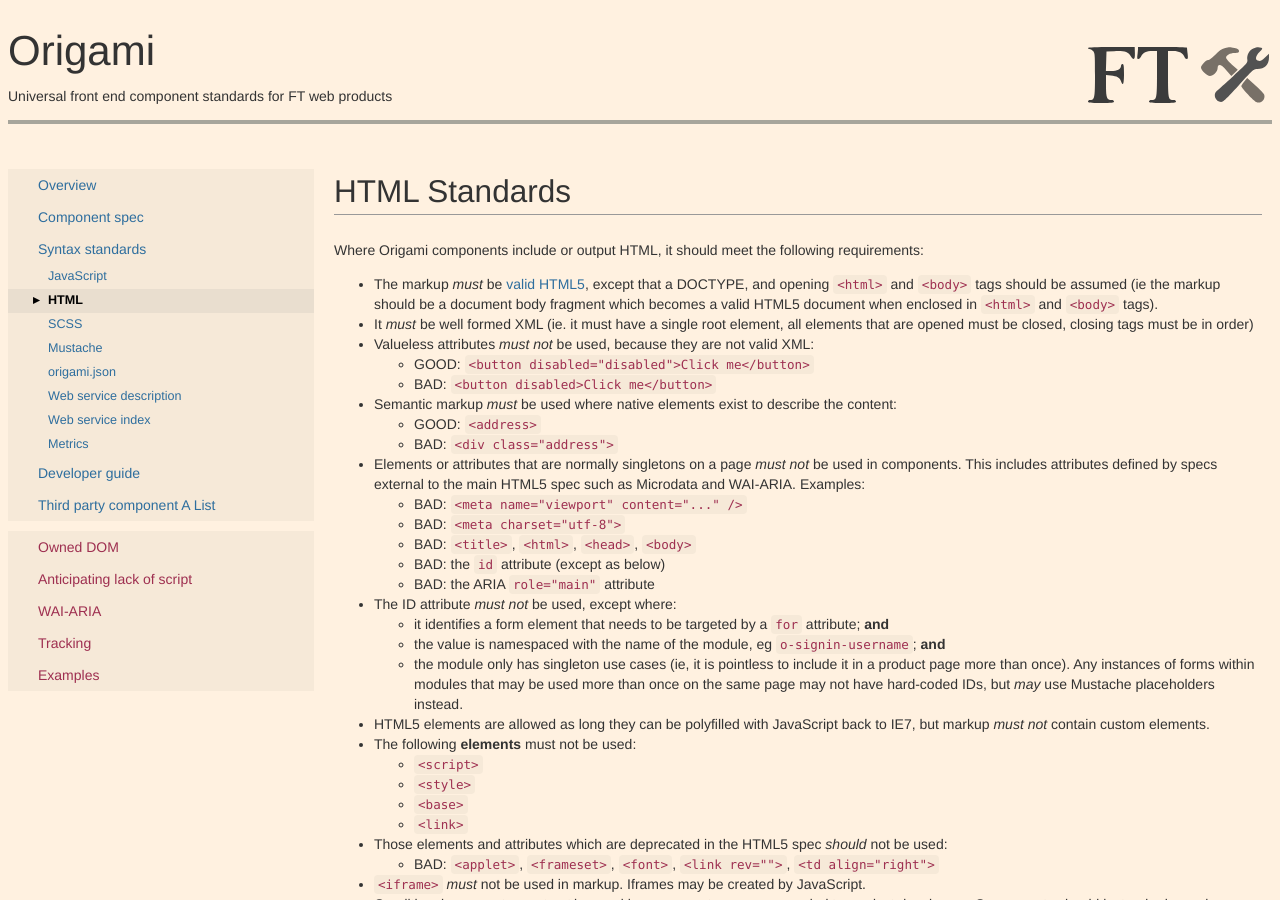
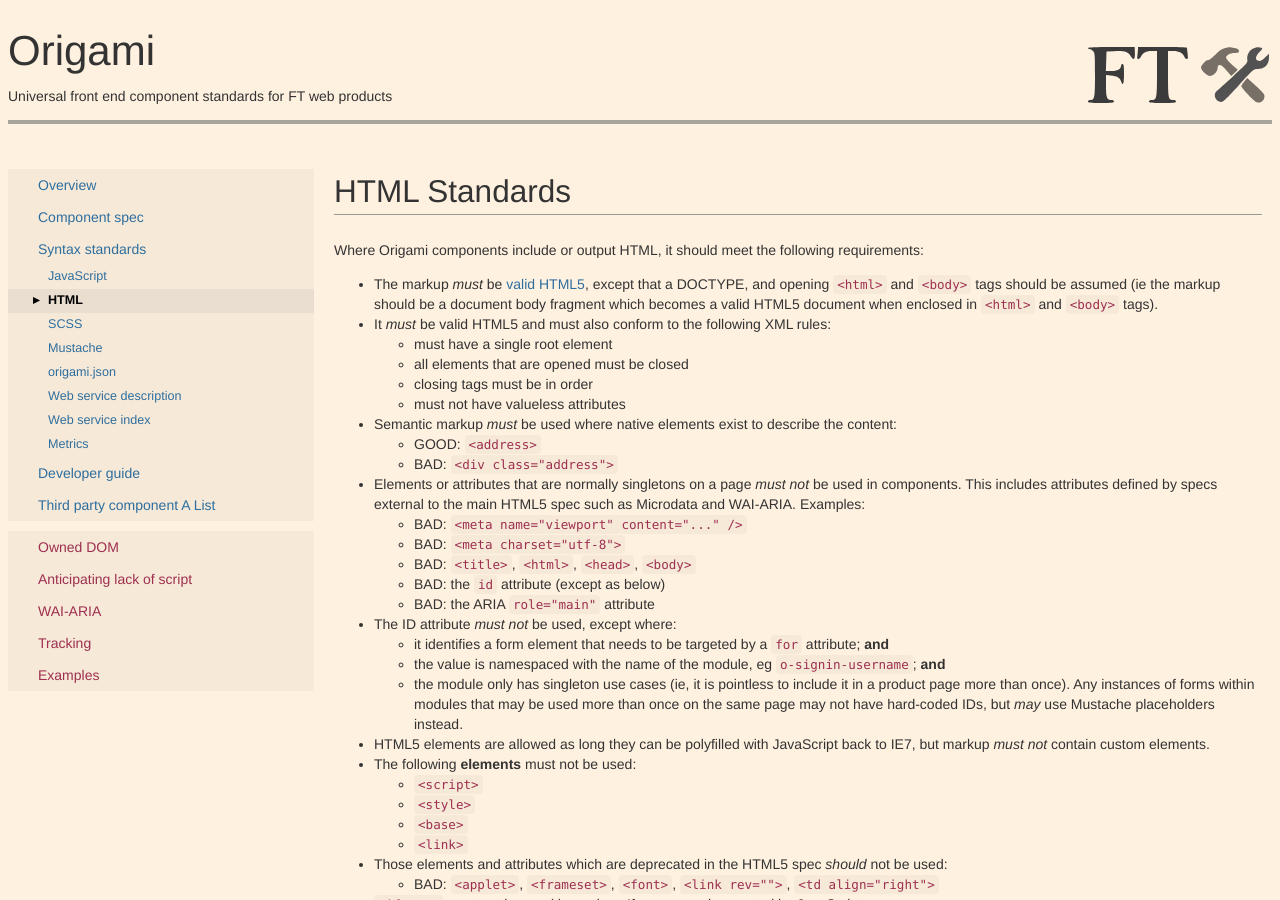
Before and after one commit to Financial-Times/ft-origami, a Jekyll site: the page built from docs/syntax/html.md, in a window 1280 px wide and 900 px high. Built offline with Jekyll 4.4.1, drawn with Linux system fonts in a browser that asks for light colours.

Commit message:
Clarify - we don't require strict XML adherence but elements of it

```diff
--- a/docs/syntax/html.md
+++ b/docs/syntax/html.md
@@ -10,10 +10,11 @@ permalink: /docs/syntax/html/
 Where Origami components include or output HTML, it should meet the following requirements:
 
 * The markup *must* be [valid HTML5](http://www.whatwg.org/specs/web-apps/current-work/multipage/syntax.html#syntax), except that a DOCTYPE, and opening `<html>` and `<body>` tags should be assumed (ie the markup should be a document body fragment which becomes a valid HTML5 document when enclosed in `<html>` and `<body>` tags).
-* It *must* be well formed XML (ie. it must have a single root element, all elements that are opened must be closed, closing tags must be in order)
-* Valueless attributes *must not* be used, because they are not valid XML:
-	- GOOD: `<button disabled="disabled">Click me</button>`
-	- BAD: `<button disabled>Click me</button>`
+* It *must* be valid HTML5 and must also conform to the following XML rules:
+	* must have a single root element
+	* all elements that are opened must be closed
+	* closing tags must be in order
+	* must not have valueless attributes
 * Semantic markup *must* be used where native elements exist to describe the content:
 	- GOOD: `<address>`
 	- BAD: `<div class="address">`
```
